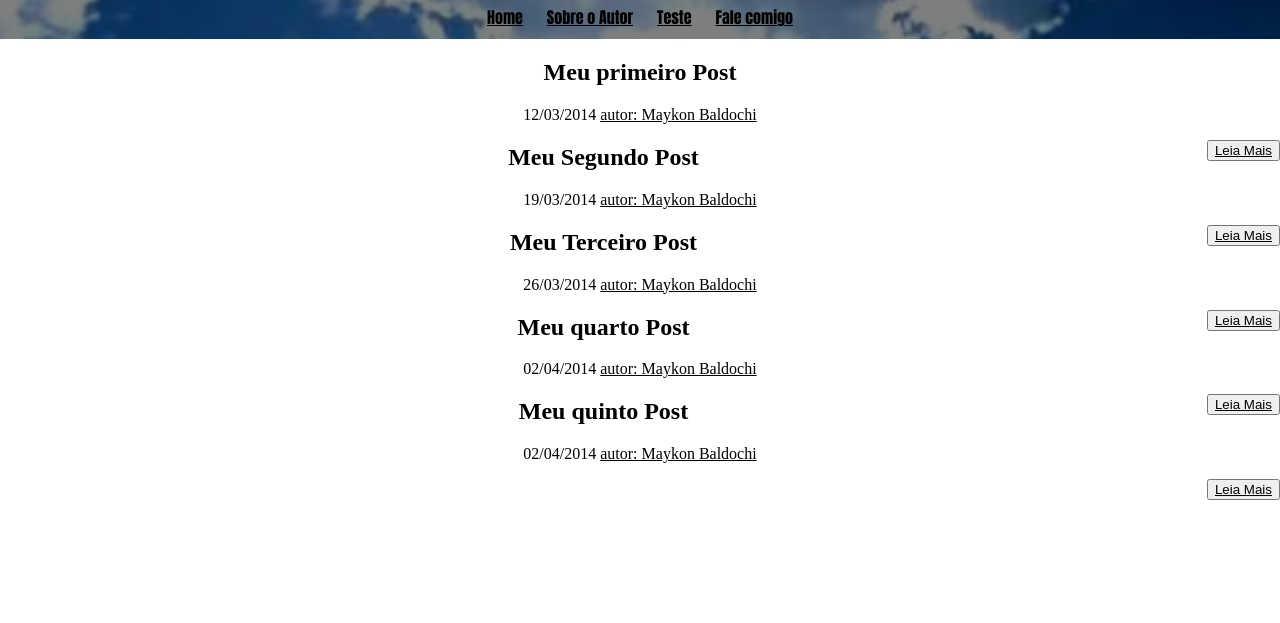
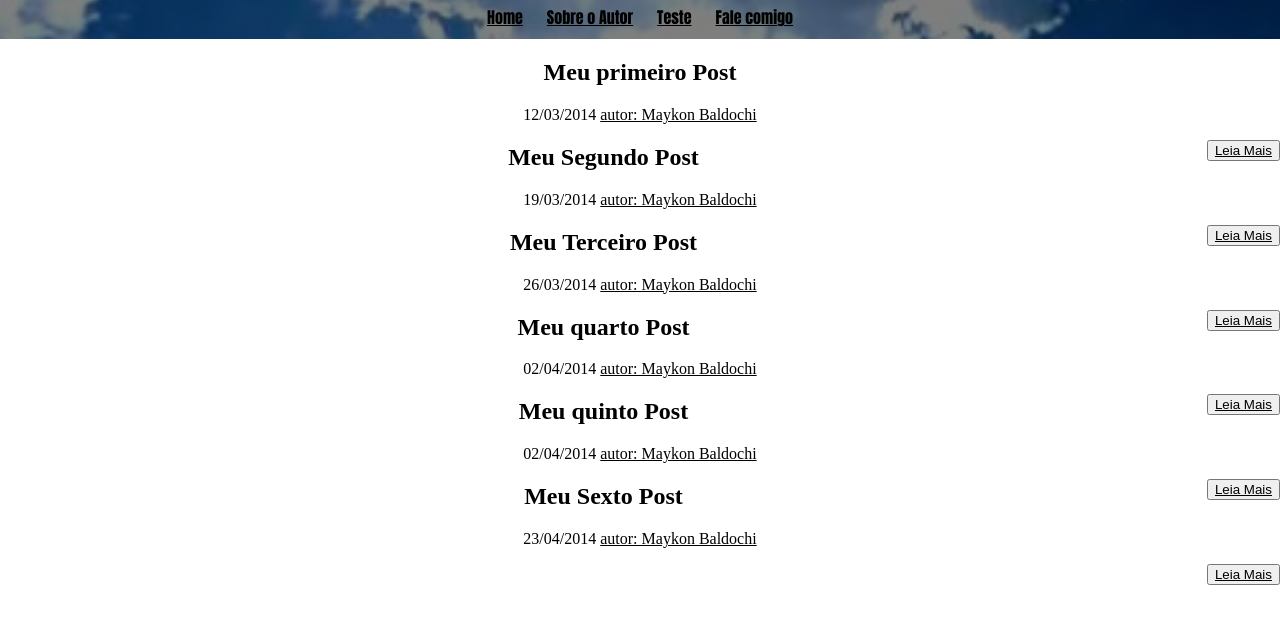
Before and after one commit to maykonbaldochi/maykonbaldochi.github.io, a plain HTML site: page index.html in a window 1280 px wide. Shown: the part 163-786 px from the top of the page. Drawn offline with Linux system fonts and the light colour scheme.

Commit message:
mudança de index

```diff
--- a/index.html
+++ b/index.html
@@ -47,6 +47,10 @@
        <p> 02/04/2014 <a href="#">autor: Maykon Baldochi</a></p>
        <p> </p>
        <button><a href="posts/2014-04-09/index.html">Leia Mais</a></li></button>
+       <h2> Meu Sexto Post</h2>
+       <p> 23/04/2014 <a href="#">autor: Maykon Baldochi</a></p>
+       <p> </p>
+       <button><a href="posts/2014-04-23/index.html">Leia Mais</a></li></button>
     </div>
 </body>
 
```
